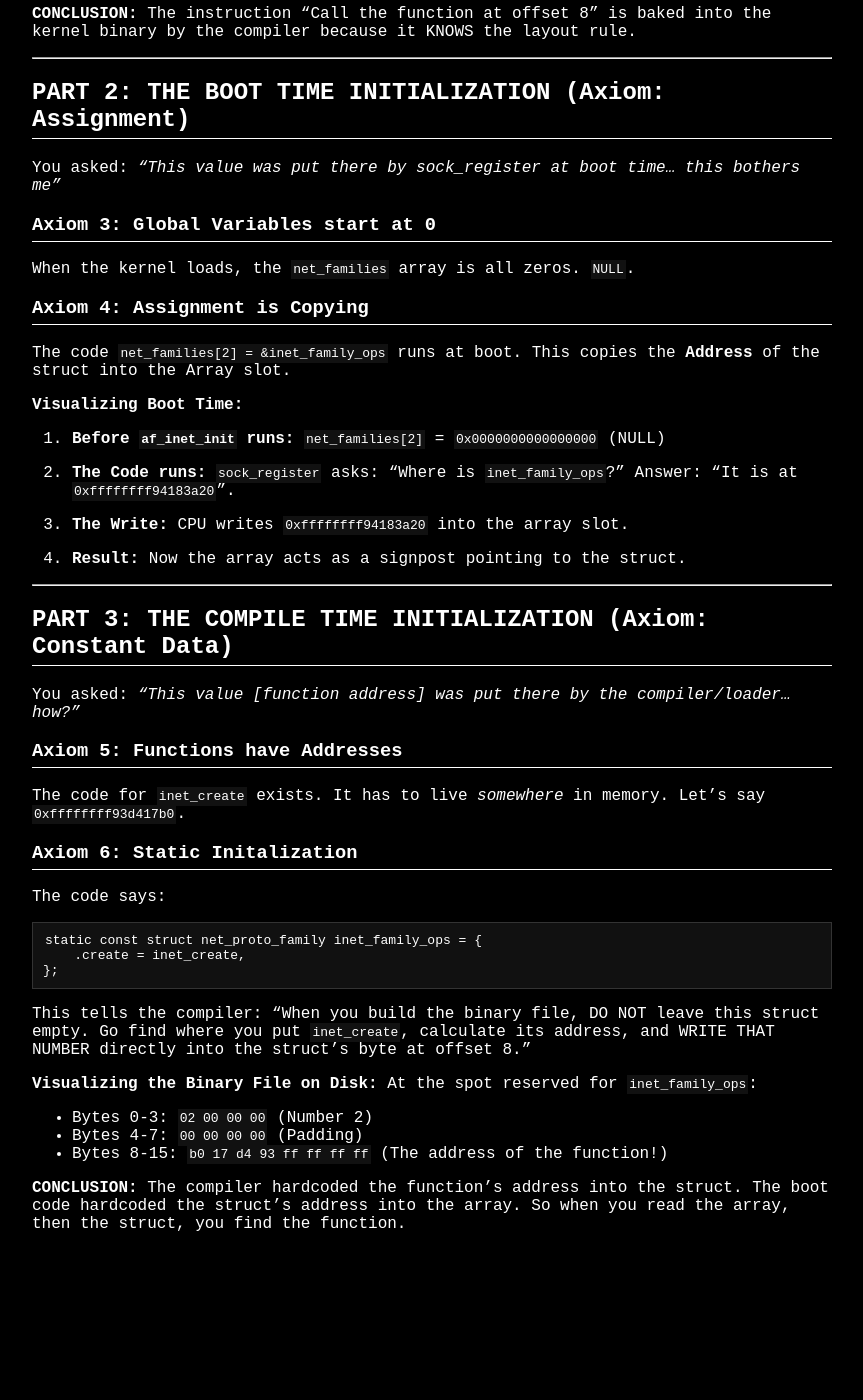
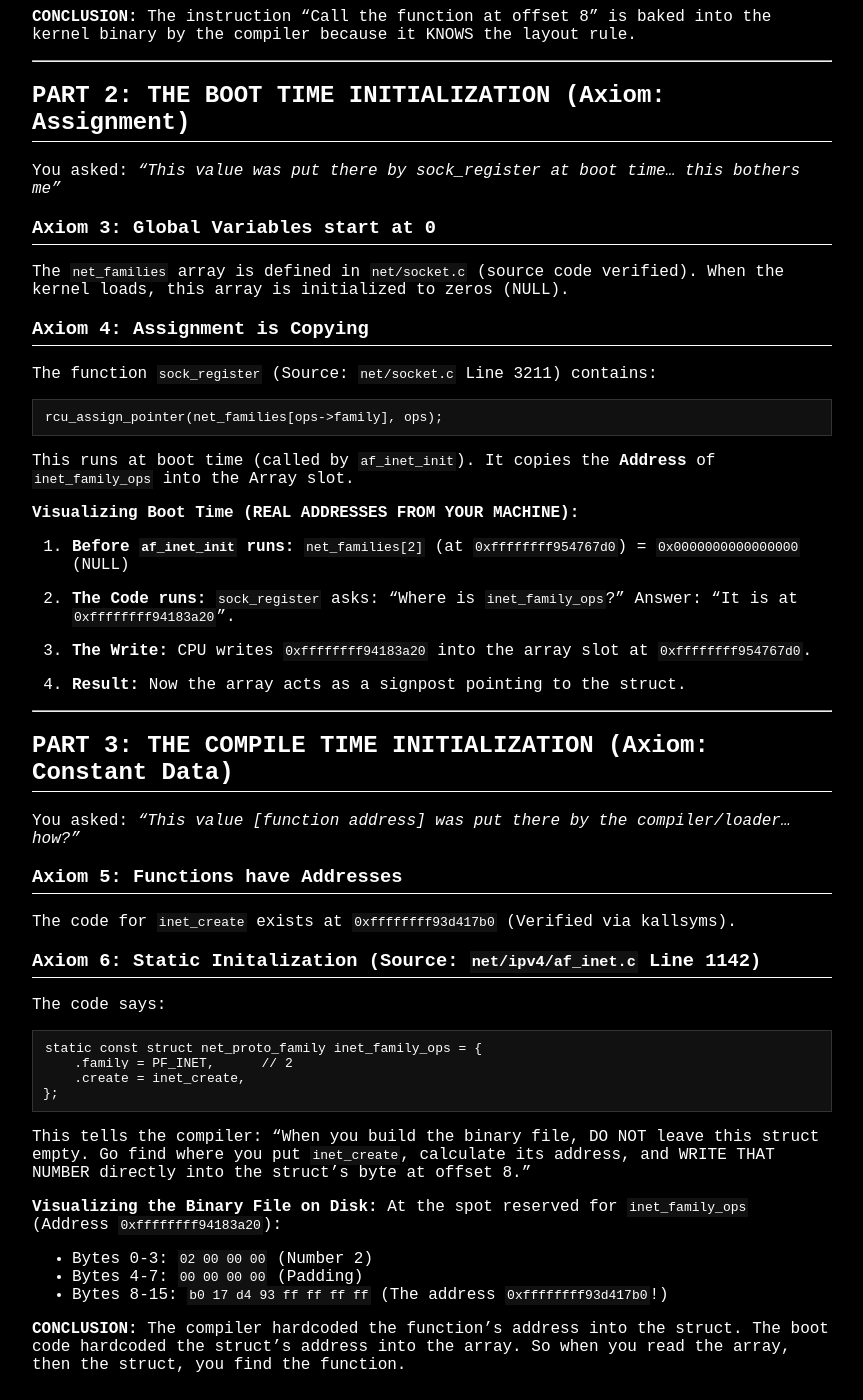
Before and after one commit to raikrahul/socket-trace-investigation, a Jekyll site: the page built from struct_layout_proof.md, in a window 1280 px wide and 1400 px high, scrolled down 773 px. Shown: the whole window, without its empty margins (8-871 px from the left). Built offline with Jekyll 4.4.1, drawn with Linux system fonts in a browser that asks for light colours; our own code applies the rules of GitHub Pages for plain Markdown files; before the commit the page ends 2046 px from its top, so only the background shows below that; some of the changed text lies outside the part shown.

Commit message:
Update proof with real verification data

````diff
--- a/struct_layout_proof.md
+++ b/struct_layout_proof.md
@@ -1,4 +1,4 @@
-# PROOF OF THE "MAGIC" VALUES
+# PROOF OF THE "MAGIC" VALUES (WITH REAL DATA)
 
 ## PART 1: WHY IS .create AT OFFSET 8? (Axiom: C Struct Layout)
 
@@ -9,8 +9,7 @@ It is not magic. It is defined by the C standards and the x64 Architecture.
 2.  `pointer` = 8 bytes
 3.  `alignment` = A pointer must usually start at an address divisible by 8.
 
-### Axiom 2: The Struct Definition
-The kernel code says:
+### Axiom 2: The Struct Definition (Source: `net/socket.c` Line 181)
 ```c
 struct net_proto_family {
     int family;        // Field 1
@@ -36,23 +35,27 @@ The instruction "Call the function at offset 8" is baked into the kernel binary
 You asked: *"This value was put there by sock_register at boot time... this bothers me"*
 
 ### Axiom 3: Global Variables start at 0
-When the kernel loads, the `net_families` array is all zeros. `NULL`.
+The `net_families` array is defined in `net/socket.c` (source code verified).
+When the kernel loads, this array is initialized to zeros (NULL).
 
 ### Axiom 4: Assignment is Copying
-The code `net_families[2] = &inet_family_ops` runs at boot.
-This copies the **Address** of the struct into the Array slot.
+The function `sock_register` (Source: `net/socket.c` Line 3211) contains:
+```c
+rcu_assign_pointer(net_families[ops->family], ops);
+```
+This runs at boot time (called by `af_inet_init`). It copies the **Address** of `inet_family_ops` into the Array slot.
 
-**Visualizing Boot Time:**
+**Visualizing Boot Time (REAL ADDRESSES FROM YOUR MACHINE):**
 
 1.  **Before `af_inet_init` runs:**
-    `net_families[2]` = `0x0000000000000000` (NULL)
+    `net_families[2]` (at `0xffffffff954767d0`) = `0x0000000000000000` (NULL)
 
 2.  **The Code runs:**
     `sock_register` asks: "Where is `inet_family_ops`?"
     Answer: "It is at `0xffffffff94183a20`".
 
 3.  **The Write:**
-    CPU writes `0xffffffff94183a20` into the array slot.
+    CPU writes `0xffffffff94183a20` into the array slot at `0xffffffff954767d0`.
 
 4.  **Result:**
     Now the array acts as a signpost pointing to the struct.
@@ -64,12 +67,13 @@ This copies the **Address** of the struct into the Array slot.
 You asked: *"This value [function address] was put there by the compiler/loader... how?"*
 
 ### Axiom 5: Functions have Addresses
-The code for `inet_create` exists. It has to live *somewhere* in memory. Let's say `0xffffffff93d417b0`.
+The code for `inet_create` exists at `0xffffffff93d417b0` (Verified via kallsyms).
 
-### Axiom 6: Static Initalization
+### Axiom 6: Static Initalization (Source: `net/ipv4/af_inet.c` Line 1142)
 The code says:
 ```c
 static const struct net_proto_family inet_family_ops = {
+    .family = PF_INET,      // 2
     .create = inet_create,
 };
 ```
@@ -77,10 +81,10 @@ static const struct net_proto_family inet_family_ops = {
 This tells the compiler: "When you build the binary file, DO NOT leave this struct empty. Go find where you put `inet_create`, calculate its address, and WRITE THAT NUMBER directly into the struct's byte at offset 8."
 
 **Visualizing the Binary File on Disk:**
-At the spot reserved for `inet_family_ops`:
+At the spot reserved for `inet_family_ops` (Address `0xffffffff94183a20`):
 *   Bytes 0-3: `02 00 00 00` (Number 2)
 *   Bytes 4-7: `00 00 00 00` (Padding)
-*   Bytes 8-15: `b0 17 d4 93 ff ff ff ff` (The address of the function!)
+*   Bytes 8-15: `b0 17 d4 93 ff ff ff ff` (The address `0xffffffff93d417b0`!)
 
 **CONCLUSION:**
 The compiler hardcoded the function's address into the struct.
````
